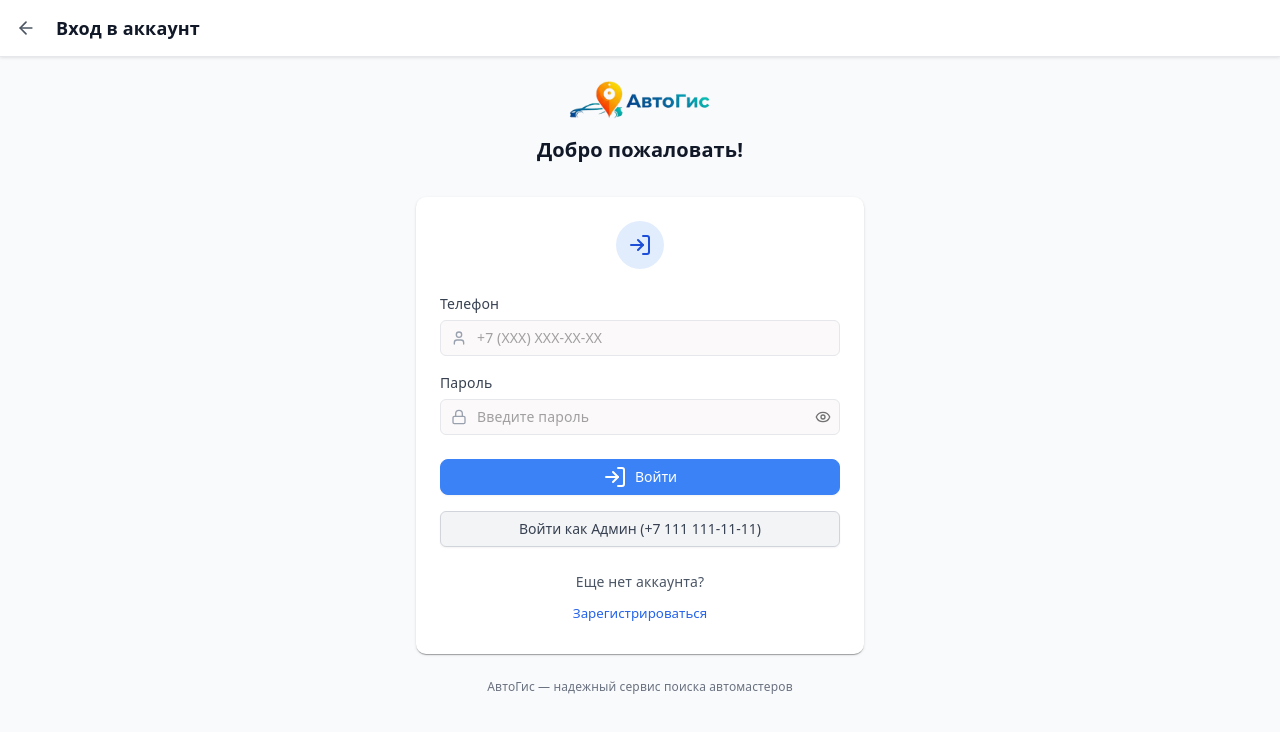
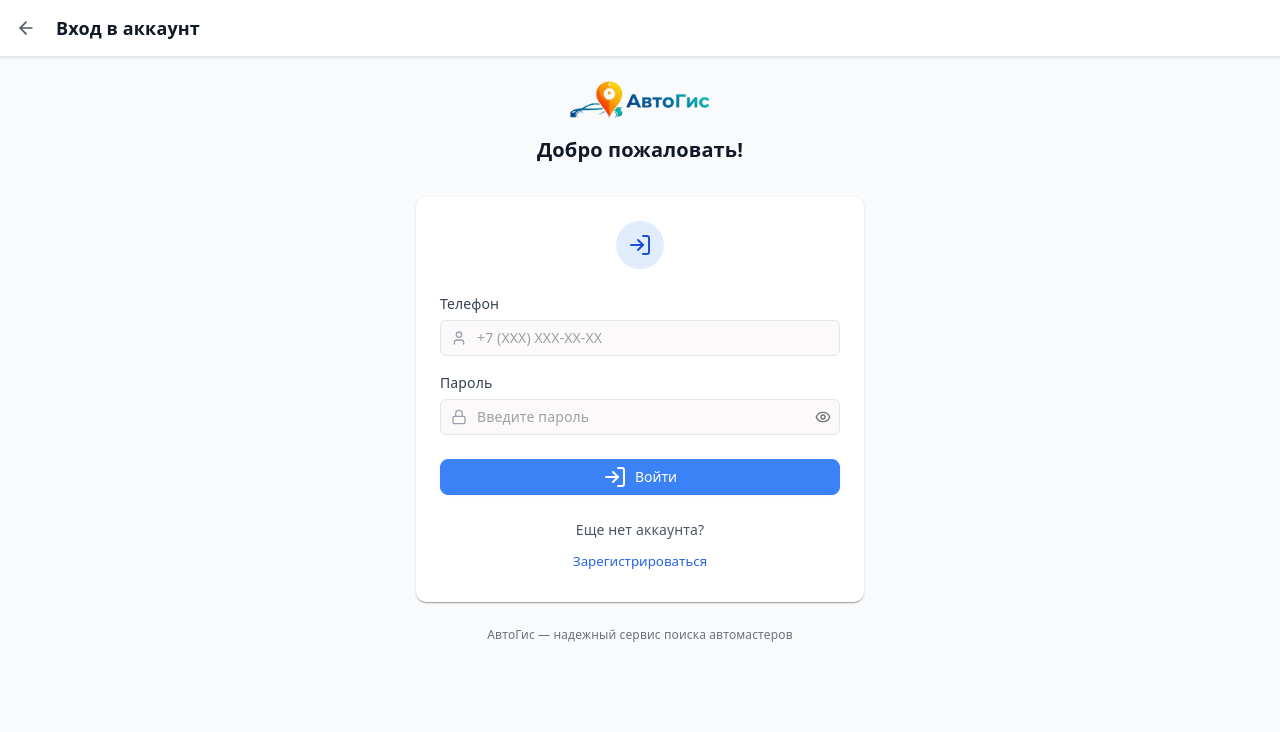
Before and after one commit to aidemir-fx/autogis_figma, a React (Vite) app: page /login in a window 1280 px wide. Shown: the top 732 px of the page. Built offline with nearby package versions, Linux system fonts and the light colour scheme; no server answers.

Commit message:
Remove development admin login shortcuts

```diff
--- a/src/screens/auth/login/LoginScreen.tsx
+++ b/src/screens/auth/login/LoginScreen.tsx
@@ -60,7 +60,6 @@ export const LoginScreen = () => {
     const {
         control,
         handleSubmit,
-        setValue,
         formState: { errors },
         setError,
     } = useForm<FormData>({
@@ -100,11 +99,6 @@ export const LoginScreen = () => {
             localStorage.setItem("refreshToken", refreshToken);
             // Store user data for profile hook
             if (responseData.user) {
-                const digits = data.phone.replace(/[^\d]/g, "");
-                if (digits.endsWith("1111111111") || data.phone.includes("111) 111-11-11")) {
-                    responseData.user.role = "admin";
-                    responseData.user.accountType = "admin";
-                }
                 const normalizedUser = normalizeUserProfile(responseData.user);
                 localStorage.setItem("user", JSON.stringify(normalizedUser));
                 // Обновляем React Query кэш с новыми данными
@@ -213,20 +207,6 @@ export const LoginScreen = () => {
                             </Button>
                         </ButtonWrapper>
 
-                        <Box sx={{ mt: 2, textAlign: "center" }}>
-                            <Button
-                                variant="outlined"
-                                type="button"
-                                isFullWidth
-                                onClick={() => {
-                                    setValue("phone", "+7 (111) 111-11-11", { shouldValidate: true });
-                                    setValue("password", "111111", { shouldValidate: true });
-                                }}
-                            >
-                                Войти как Админ (+7 111 111-11-11)
-                            </Button>
-                        </Box>
-
                         <HintWrapper>
                             <HintTitle>Еще нет аккаунта?</HintTitle>
                         </HintWrapper>
--- a/src/screens/auth/register/RegisterScreen.tsx
+++ b/src/screens/auth/register/RegisterScreen.tsx
@@ -106,11 +106,6 @@ export const RegisterScreen = () => {
             }
 
             if (responseData.user) {
-                const digits = data.phone.replace(/[^\d]/g, "");
-                if (digits.endsWith("1111111111") || data.phone.includes("111) 111-11-11")) {
-                    responseData.user.role = "admin";
-                    responseData.user.accountType = "admin";
-                }
                 const normalizedUser = normalizeUserProfile(responseData.user);
                 localStorage.setItem("user", JSON.stringify(normalizedUser));
                 queryClient.setQueryData(
```
